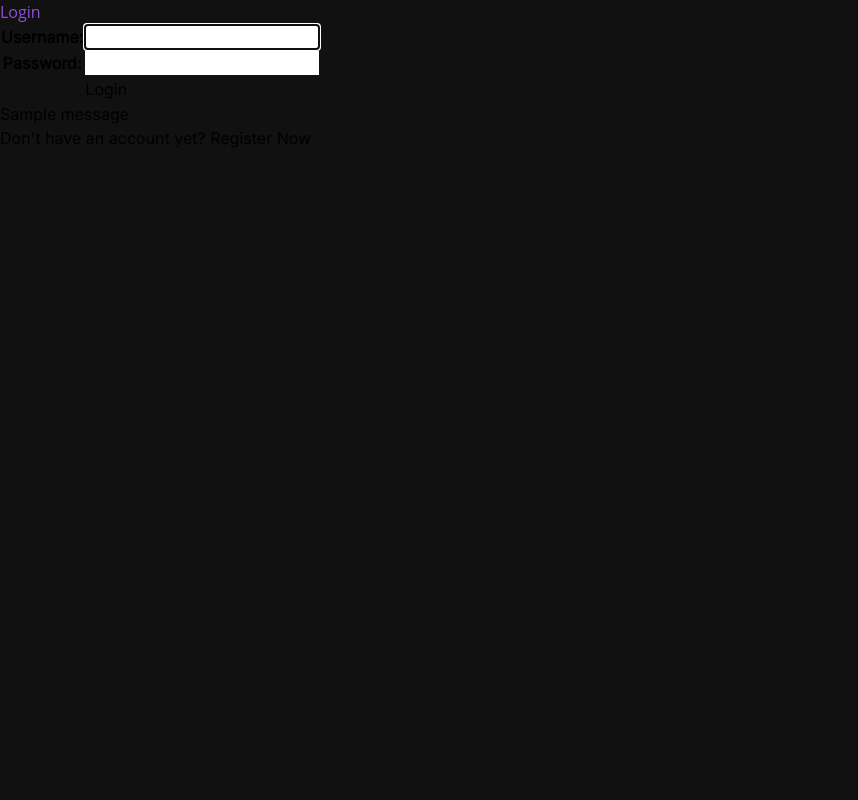
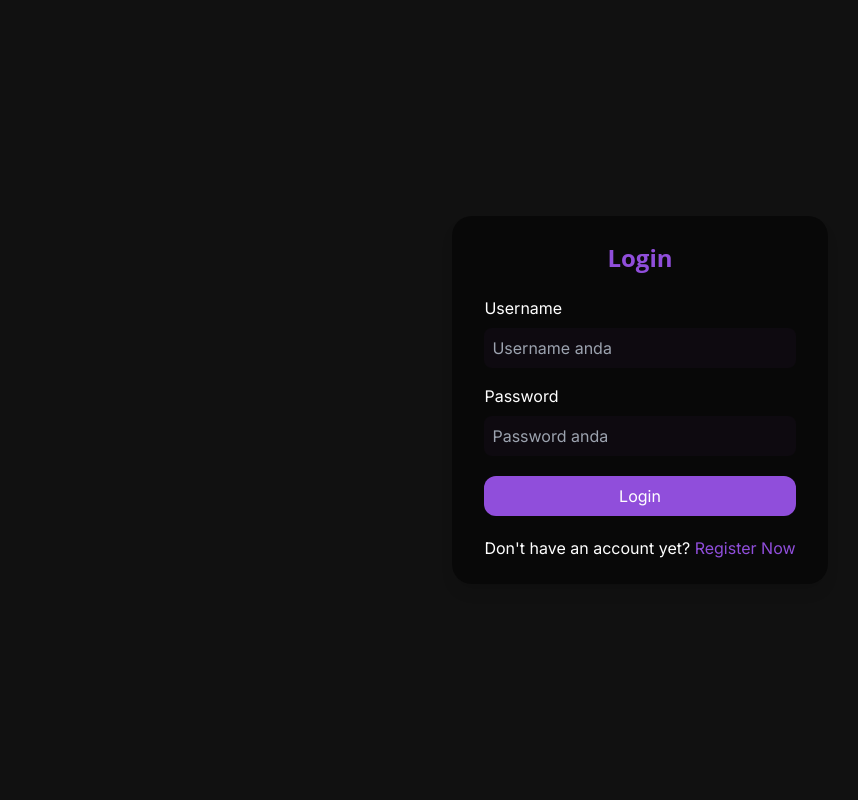
Before and after one commit to TrayMachi/kmstore, a Django app: page /login/ in a window 1280 px wide. Shown: the whole page, without its empty margins (0-858 px from the left). Run offline with Django 5.2, Linux system fonts and the light colour scheme; tables that the repository leaves empty hold one stand-in row (values such as "Sample post"); one stand-in notice (Sample message) is shown; some libraries are stand-ins or nearby versions.

Commit message:
feat: login and reg style

```diff
--- a/main/templates/login.html
+++ b/main/templates/login.html
@@ -1,28 +1,55 @@
 {% extends 'base.html' %} {% block meta %}
-<title>Login</title>
+<title>KMStore | Login</title>
 {% endblock meta %} {% block content %}
-<div class="login">
-  <h1>Login</h1>
-
-  <form method="POST" action="">
-    {% csrf_token %}
-    <table>
-      {{ form.as_table }}
-      <tr>
-        <td></td>
-        <td><input class="btn login_btn" type="submit" value="Login" /></td>
-      </tr>
-    </table>
-  </form>
-
-  {% if messages %}
-  <ul>
-    {% for message in messages %}
-    <li>{{ message }}</li>
-    {% endfor %}
-  </ul>
-  {% endif %} Don't have an account yet?
-  <a href="{% url 'main:register' %}">Register Now</a>
-</div>
-
+<main class="flex items-center justify-center min-h-screen">
+  <section
+    class="bg-black bg-opacity-50 backdrop-filter backdrop-blur-lg px-8 py-6 rounded-[20px] shadow-lg flex flex-col gap-5"
+  >
+    <h1 class="font-bold text-[24px] text-center">Login</h1>
+    <form method="POST" action="" class="flex flex-col gap-5">
+      {% csrf_token %}
+      <div class="grid gap-4">
+        <div class="flex flex-col gap-2">
+          <label for="{{ form.username.id_for_label }}" class="text-white"
+            >{{ form.username.label }}</label
+          >
+          <input
+            class="p-2 text-gray-300 bg-[#4625581a] hover:bg-[#3602010a] transition-all rounded-lg"
+            type="text"
+            name="username"
+            id="username"
+            placeholder="Username anda"
+            value="{{ form.username.value|default_if_none:'' }}"
+          />
+        </div>
+        <div class="flex flex-col gap-2">
+          <label for="password" class="text-white">Password</label>
+          <input
+            class="p-2 text-gray-300 bg-[#4625581a] hover:bg-[#3602010a] transition-all rounded-lg"
+            type="password"
+            name="password"
+            id="password"
+            placeholder="Password anda"
+            value="{{ form.password.value|default_if_none:'' }}"
+          />
+        </div>
+      </div>
+      <button
+        class="p-2 bg-[#904edb] hover:bg-[#632f77] active:bg-[#7d3699] text-[#0d0e0d] transition-all rounded-[12px] hover:shadow-lg text-white"
+        type="submit"
+        value="Login"
+      >
+        Login
+      </button>
+    </form>
+    <p class="text-white">
+      Don't have an account yet?
+      <a
+        href="{% url 'main:register' %}"
+        class="text-[#904edb] hover:text-[#632f77] transition-all"
+        >Register Now</a
+      >
+    </p>
+  </section>
+</main>
 {% endblock content %}
```
Also changed, not shown: main/templates/register.html (+66 -24 lines).
